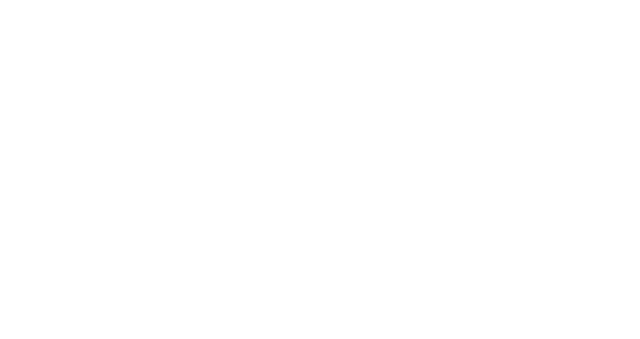
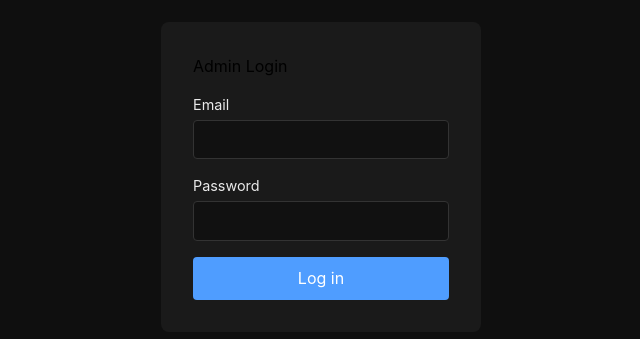
Before and after one commit to Adithya-Holla/hollAi, a React (Create React App) app in the folder frontend/: page /admin/login in a window 1280 px wide. Before the commit this address had no page. Shown: the part 223-562 px from the top of the page, without its empty margins (319-959 px from the left). Built offline with nearby package versions, Linux system fonts and the light colour scheme; the HTML template or start-up script is replaced by a standard one.

Commit message:
Add admin login page and protected /admin route

```diff
--- a/frontend/src/App.js
+++ b/frontend/src/App.js
@@ -6,6 +6,9 @@ import AboutPage from './pages/AboutPage';
 import ProjectsPage from './pages/ProjectsPage';
 import CertificationsPage from './pages/CertificationsPage';
 import ContactPage from './pages/ContactPage';
+import AdminLoginPage from './pages/AdminLoginPage';
+import AdminPage from './pages/AdminPage';
+import ProtectedRoute from './components/ProtectedRoute';
 
 function App() {
   const [isDarkMode, setIsDarkMode] = useState(true); // Set dark mode as default
@@ -34,6 +37,8 @@ function App() {
         <Route path="/projects" element={<ProjectsPage isDarkMode={isDarkMode} toggleTheme={toggleTheme} />} />
         <Route path="/certifications" element={<CertificationsPage isDarkMode={isDarkMode} toggleTheme={toggleTheme} />} />
         <Route path="/contact" element={<ContactPage isDarkMode={isDarkMode} toggleTheme={toggleTheme} />} />
+        <Route path="/admin/login" element={<AdminLoginPage />} />
+        <Route path="/admin" element={<ProtectedRoute><AdminPage /></ProtectedRoute>} />
       </Routes>
     </Router>
   );
--- /dev/null
+++ b/frontend/src/components/ProtectedRoute.js
@@ -0,0 +1,12 @@
+import React from 'react';
+import { Navigate } from 'react-router-dom';
+import { isAuthenticated } from '../utils/authClient';
+
+function ProtectedRoute({ children }) {
+  if (!isAuthenticated()) {
+    return <Navigate to="/admin/login" replace />;
+  }
+  return children;
+}
+
+export default ProtectedRoute;
--- /dev/null
+++ b/frontend/src/config/api.js
@@ -0,0 +1,30 @@
+// API Configuration for different environments
+const config = {
+  development: {
+    API_BASE_URL: 'http://localhost:5000'
+  },
+  production: {
+    API_BASE_URL: 'https://hollai-backend-b31l.onrender.com'
+  }
+};
+
+// Determine current environment
+const isLocalhost = Boolean(
+  window.location.hostname === 'localhost' ||
+  // [::1] is the IPv6 localhost address.
+  window.location.hostname === '[::1]' ||
+  // 127.0.0.0/8 are considered localhost for IPv4.
+  window.location.hostname.match(
+    /^127(?:\.(?:25[0-5]|2[0-4][0-9]|[01]?[0-9][0-9]?)){3}$/
+  )
+);
+
+const currentEnv = isLocalhost ? 'development' : 'production';
+
+// Export the API base URL for the current environment
+export const API_BASE_URL = config[currentEnv].API_BASE_URL;
+
+// Helper function to build API endpoints
+export const buildApiUrl = (endpoint) => {
+  return `${API_BASE_URL}/api${endpoint}`;
+};
--- /dev/null
+++ b/frontend/src/pages/AdminLoginPage.js
@@ -0,0 +1,58 @@
+import React, { useState } from 'react';
+import { useNavigate } from 'react-router-dom';
+import { API_BASE_URL } from '../config/api';
+import { setToken } from '../utils/authClient';
+import '../styles/AdminPage.css';
+
+function AdminLoginPage() {
+  const [email, setEmail] = useState('');
+  const [password, setPassword] = useState('');
+  const [error, setError] = useState(null);
+  const [submitting, setSubmitting] = useState(false);
+  const navigate = useNavigate();
+
+  const handleSubmit = async (e) => {
+    e.preventDefault();
+    setError(null);
+    setSubmitting(true);
+    try {
+      const response = await fetch(`${API_BASE_URL}/api/auth/login`, {
+        method: 'POST',
+        headers: { 'Content-Type': 'application/json' },
+        body: JSON.stringify({ email, password })
+      });
+      const data = await response.json();
+      if (!response.ok) {
+        throw new Error(data.message || 'Login failed');
+      }
+      setToken(data.token);
+      navigate('/admin');
+    } catch (err) {
+      setError(err.message);
+    } finally {
+      setSubmitting(false);
+    }
+  };
+
+  return (
+    <div className="admin-login-page">
+      <form className="admin-login-form" onSubmit={handleSubmit}>
+        <h1>Admin Login</h1>
+        {error && <p className="admin-error">{error}</p>}
+        <label>
+          Email
+          <input type="email" value={email} onChange={(e) => setEmail(e.target.value)} required />
+        </label>
+        <label>
+          Password
+          <input type="password" value={password} onChange={(e) => setPassword(e.target.value)} required />
+        </label>
+        <button type="submit" disabled={submitting}>
+          {submitting ? 'Logging in...' : 'Log in'}
+        </button>
+      </form>
+    </div>
+  );
+}
+
+export default AdminLoginPage;
--- /dev/null
+++ b/frontend/src/styles/AdminPage.css
@@ -0,0 +1,102 @@
+.admin-login-page {
+  display: flex;
+  align-items: center;
+  justify-content: center;
+  min-height: 100vh;
+  background: #0f0f0f;
+}
+
+.admin-login-form {
+  display: flex;
+  flex-direction: column;
+  gap: 1rem;
+  padding: 2rem;
+  background: #1a1a1a;
+  border-radius: 8px;
+  width: 320px;
+}
+
+.admin-login-form label {
+  display: flex;
+  flex-direction: column;
+  gap: 0.25rem;
+  color: #eaeaea;
+  font-size: 0.9rem;
+}
+
+.admin-login-form input {
+  padding: 0.5rem;
+  border-radius: 4px;
+  border: 1px solid #333;
+  background: #111;
+  color: #fff;
+}
+
+.admin-login-form button {
+  padding: 0.6rem;
+  border-radius: 4px;
+  border: none;
+  background: #4f9dff;
+  color: #fff;
+  cursor: pointer;
+}
+
+.admin-error {
+  color: #ff6b6b;
+  font-size: 0.85rem;
+}
+
+.admin-page {
+  min-height: 100vh;
+  background: #0f0f0f;
+  color: #eaeaea;
+  padding: 2rem;
+}
+
+.admin-tabs {
+  display: flex;
+  gap: 1rem;
+  margin-bottom: 1.5rem;
+}
+
+.admin-tabs button {
+  padding: 0.5rem 1rem;
+  background: #1a1a1a;
+  border: 1px solid #333;
+  color: #eaeaea;
+  cursor: pointer;
+  border-radius: 4px;
+}
+
+.admin-tabs button.active {
+  background: #4f9dff;
+  color: #fff;
+}
+
+.admin-table {
+  width: 100%;
+  border-collapse: collapse;
+  margin-bottom: 2rem;
+}
+
+.admin-table th, .admin-table td {
+  border: 1px solid #333;
+  padding: 0.5rem;
+  text-align: left;
+  font-size: 0.9rem;
+}
+
+.admin-form {
+  display: flex;
+  flex-direction: column;
+  gap: 0.75rem;
+  max-width: 480px;
+}
+
+.admin-form input, .admin-form textarea {
+  padding: 0.5rem;
+  border-radius: 4px;
+  border: 1px solid #333;
+  background: #111;
+  color: #fff;
+}
--- /dev/null
+++ b/frontend/src/utils/authClient.js
@@ -0,0 +1,34 @@
+import { API_BASE_URL } from '../config/api';
+
+const TOKEN_KEY = 'admin_token';
+
+export function getToken() {
+  return localStorage.getItem(TOKEN_KEY);
+}
+
+export function setToken(token) {
+  localStorage.setItem(TOKEN_KEY, token);
+}
+
+export function clearToken() {
+  localStorage.removeItem(TOKEN_KEY);
+}
+
+export function isAuthenticated() {
+  return Boolean(getToken());
+}
+
+export async function authFetch(path, options = {}) {
+  const token = getToken();
+  const response = await fetch(`${API_BASE_URL}/api${path}`, {
+    ...options,
+    headers: {
+      ...(options.headers || {}),
+      Authorization: token ? `Bearer ${token}` : ''
+    }
+  });
+  if (response.status === 401) {
+    clearToken();
+  }
+  return response;
+}
```
